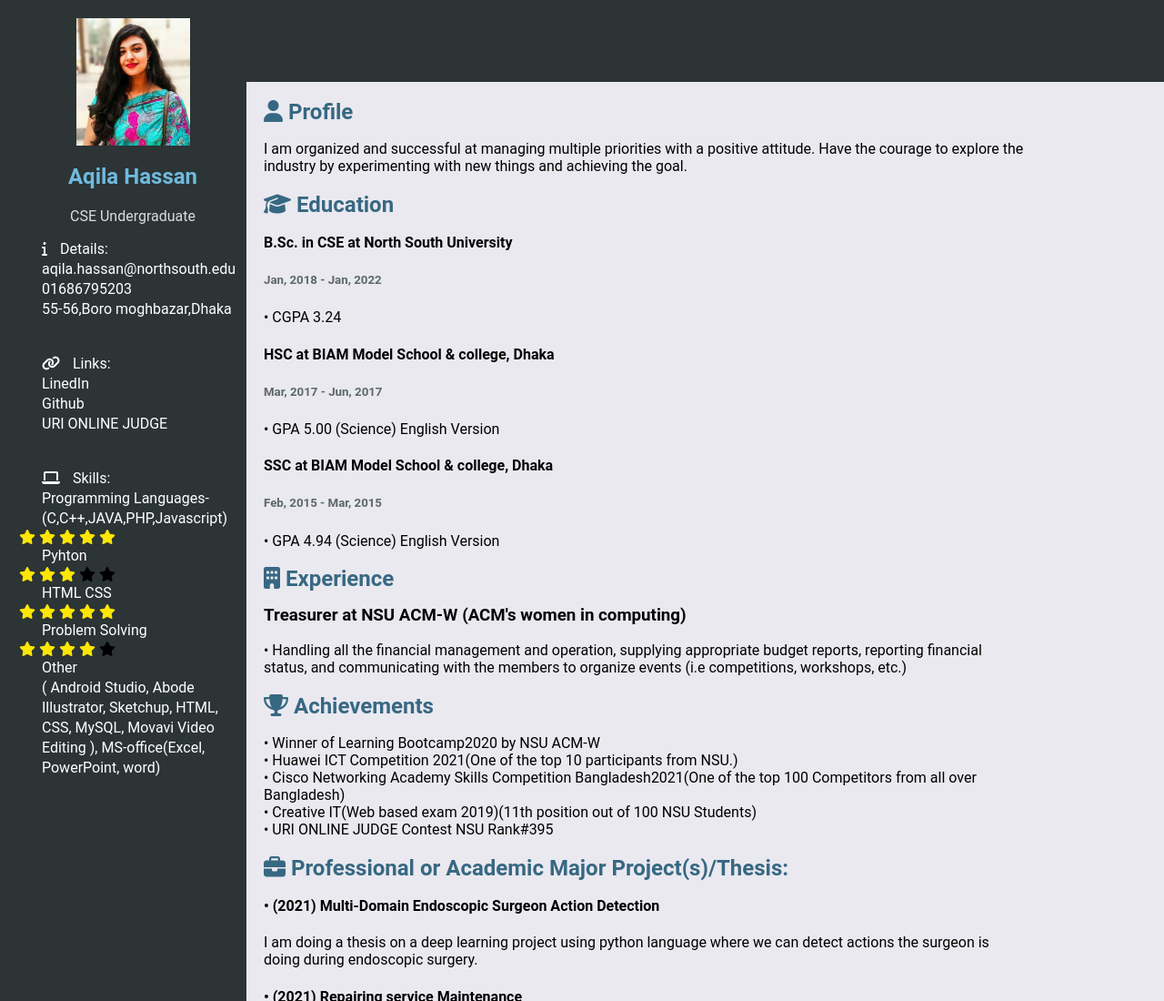
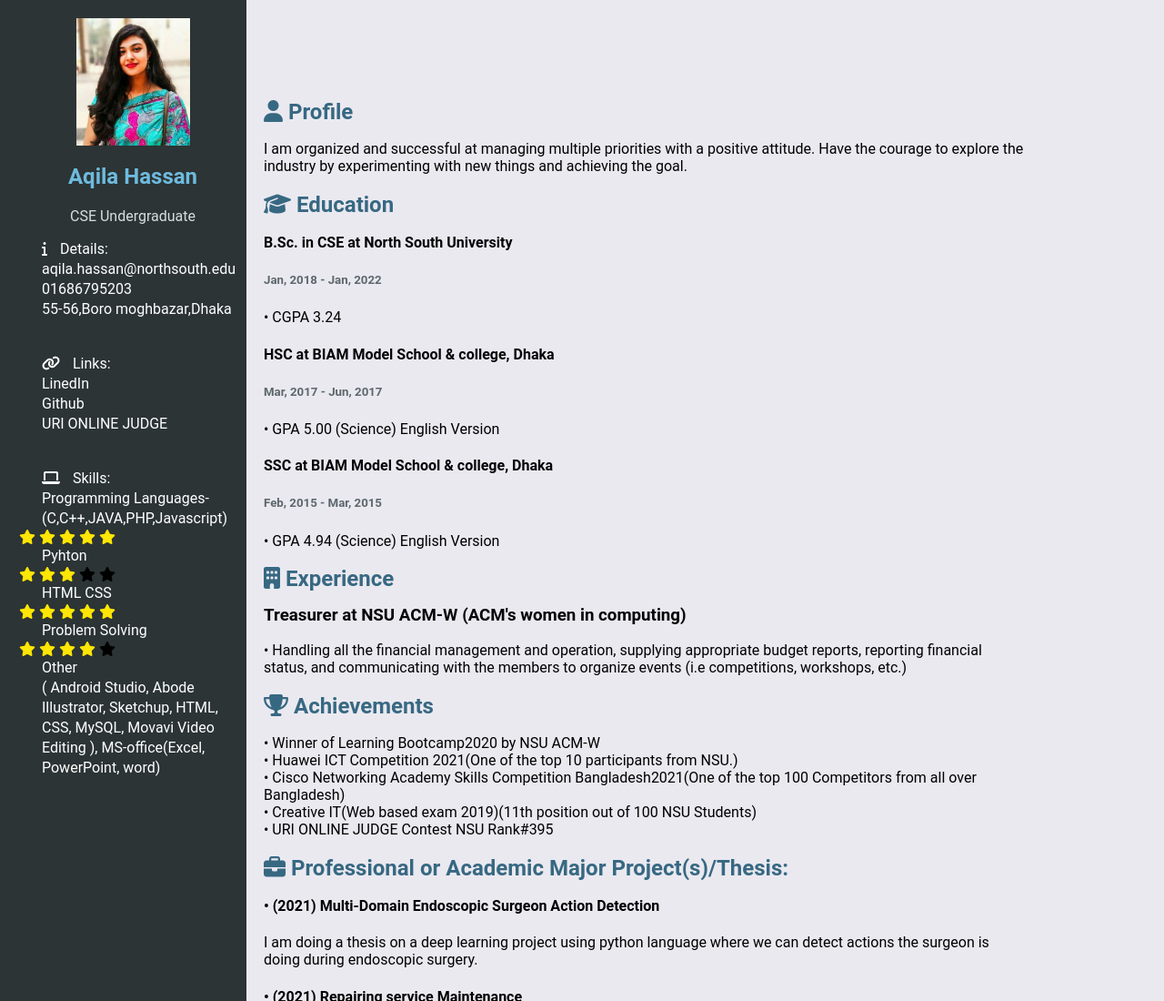
Before and after one commit to aqilahassan-hub/Resume-of-Aqila-Hassan, a plain HTML site: page index.html in a window 1280 px wide. Shown: the top 1100 px of the page at 91% size. Drawn offline with nearby package versions, Linux system fonts and the light colour scheme.

Commit message:
Css file uploaded

```diff
--- a/style.css
+++ b/style.css
@@ -9,6 +9,7 @@ body{
 
         background:#2C3435;
         padding: 5px;
+        width:0%;
         height:80px;
     }
 
```
